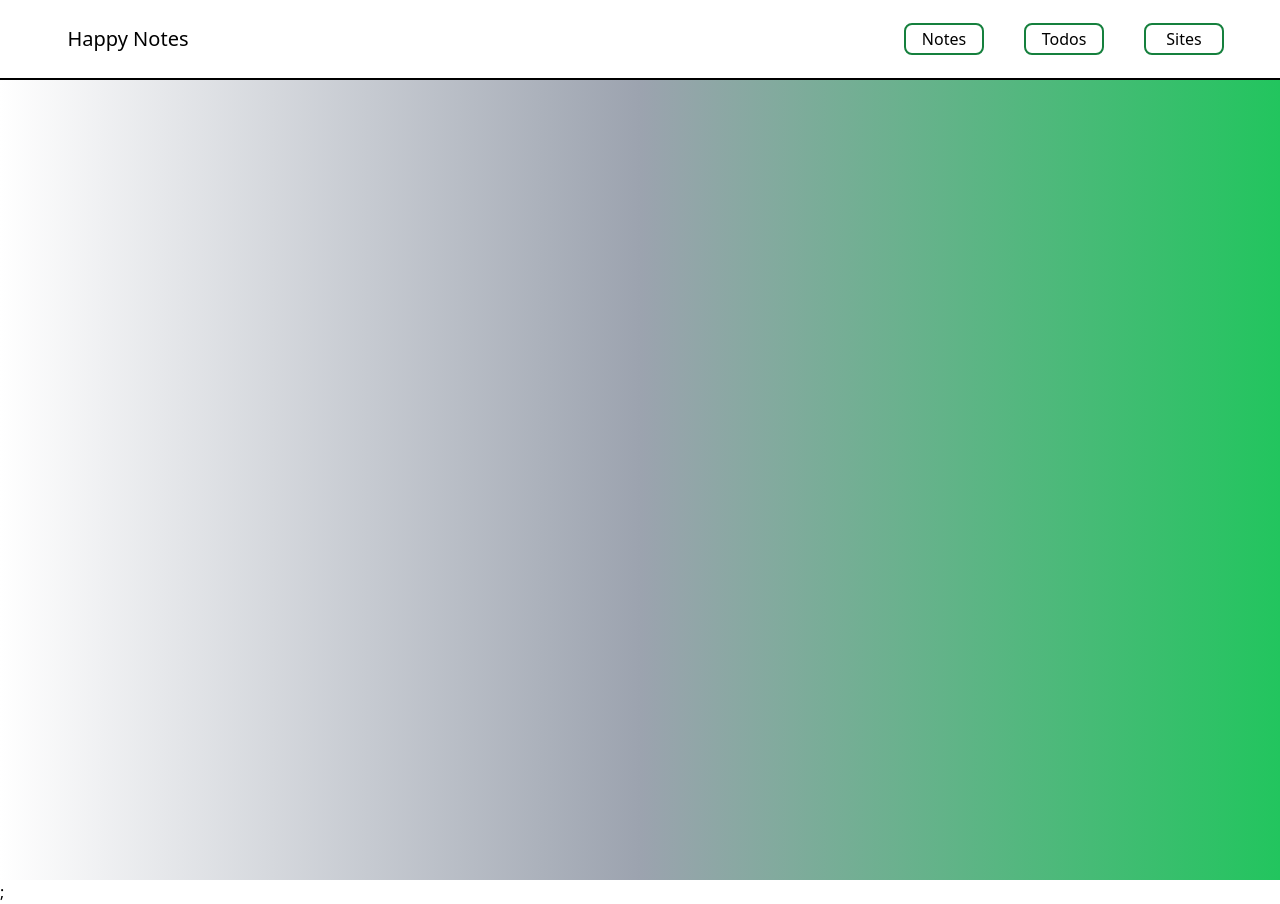
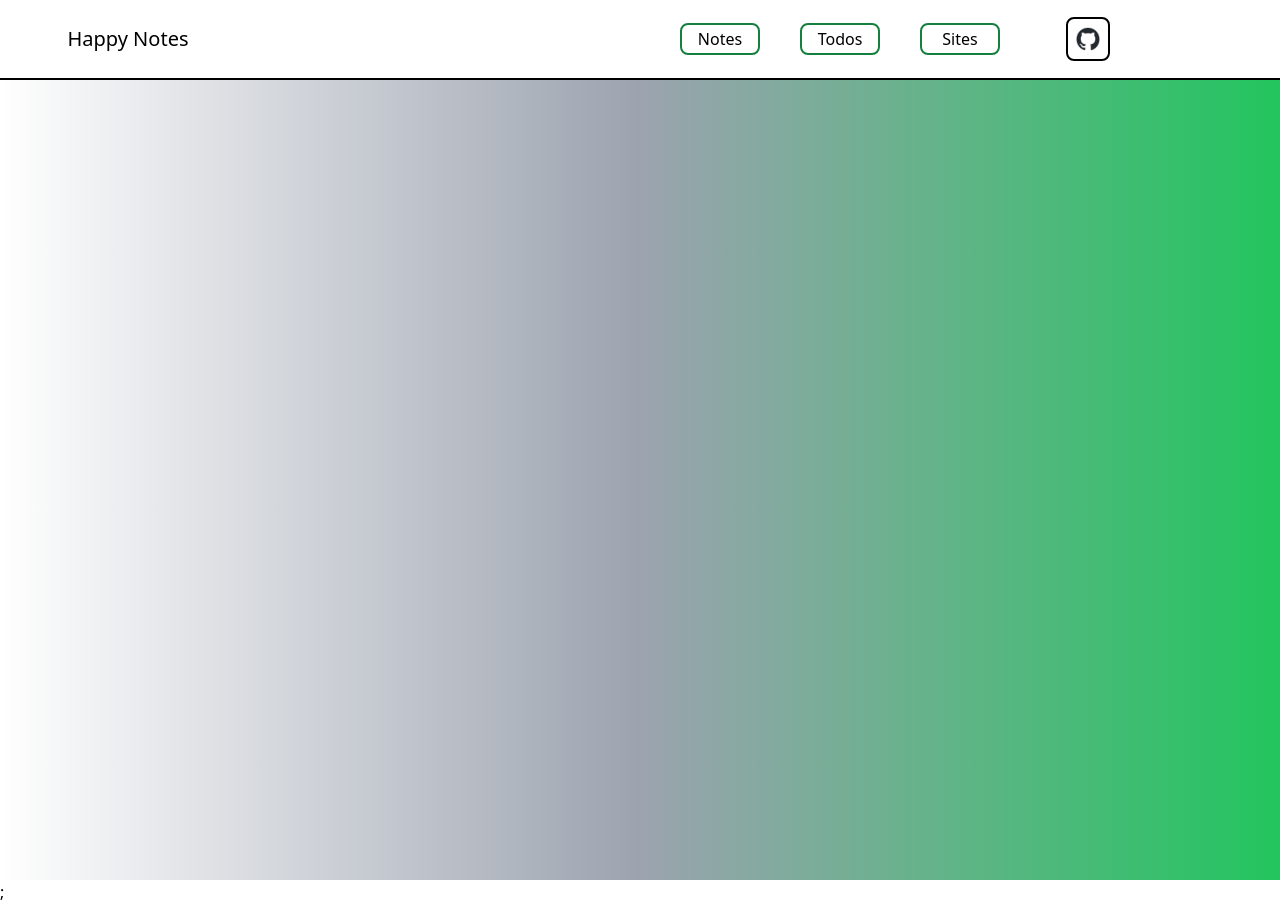
Before and after one commit to JayCodeGitHub/Happy-Notes-2.0, a Next.js app: page / in a window 1280 px wide. Built offline with nearby package versions, Linux system fonts and the light colour scheme.

Commit message:
Added GitHub Button

```diff
--- /dev/null
+++ b/components/githubButton/githubButton.tsx
@@ -0,0 +1,27 @@
+import Image from "next/image";
+
+export default function GitHubButton() {
+  return (
+    <a
+      className="p-2 transition-all duration-100 ease-in-out border-2 border-black rounded-lg cursor-pointer dark:border-white dark:hover:border-gray-400 hover:border-gray-300"
+      href="https://github.com/JayCodeGitHub/Happy-Notes-2.0"
+      target="_blank"
+      rel="noreferrer"
+    >
+      <Image
+        alt="github Icon"
+        className="hidden w-6 h-6 dark:flex "
+        src="/githubicon.svg"
+        width={30}
+        height={30}
+      />
+      <Image
+        alt="github Icon"
+        className="flex w-6 h-6 dark:hidden"
+        src="/githubicondark.png"
+        width={30}
+        height={30}
+      />
+    </a>
+  );
+}
--- a/components/navbar/navbar.tsx
+++ b/components/navbar/navbar.tsx
@@ -3,6 +3,7 @@ import NavLink from "../navlink/navlink";
 import { NavigationItems } from "@/assets/items/navigationItems";
 import Hamburger from "../hamburger/hamburger";
 import MobileMenu from "../mobileMenu/mobileMenu";
+import GitHubButton from "../githubButton/githubButton";
 
 export default function Navbar() {
   return (
@@ -29,6 +30,11 @@ export default function Navbar() {
             </div>
             <MobileMenu />
           </div>
+          <div className="hidden w-56 h-full md:flex">
+            <div className="flex items-center justify-center w-1/2 h-full ">
+              <GitHubButton />
+            </div>
+          </div>
         </div>
       </nav>
     </>
```
Also changed, not shown: public/githubicon.svg (added), public/githubicondark.png (added).
